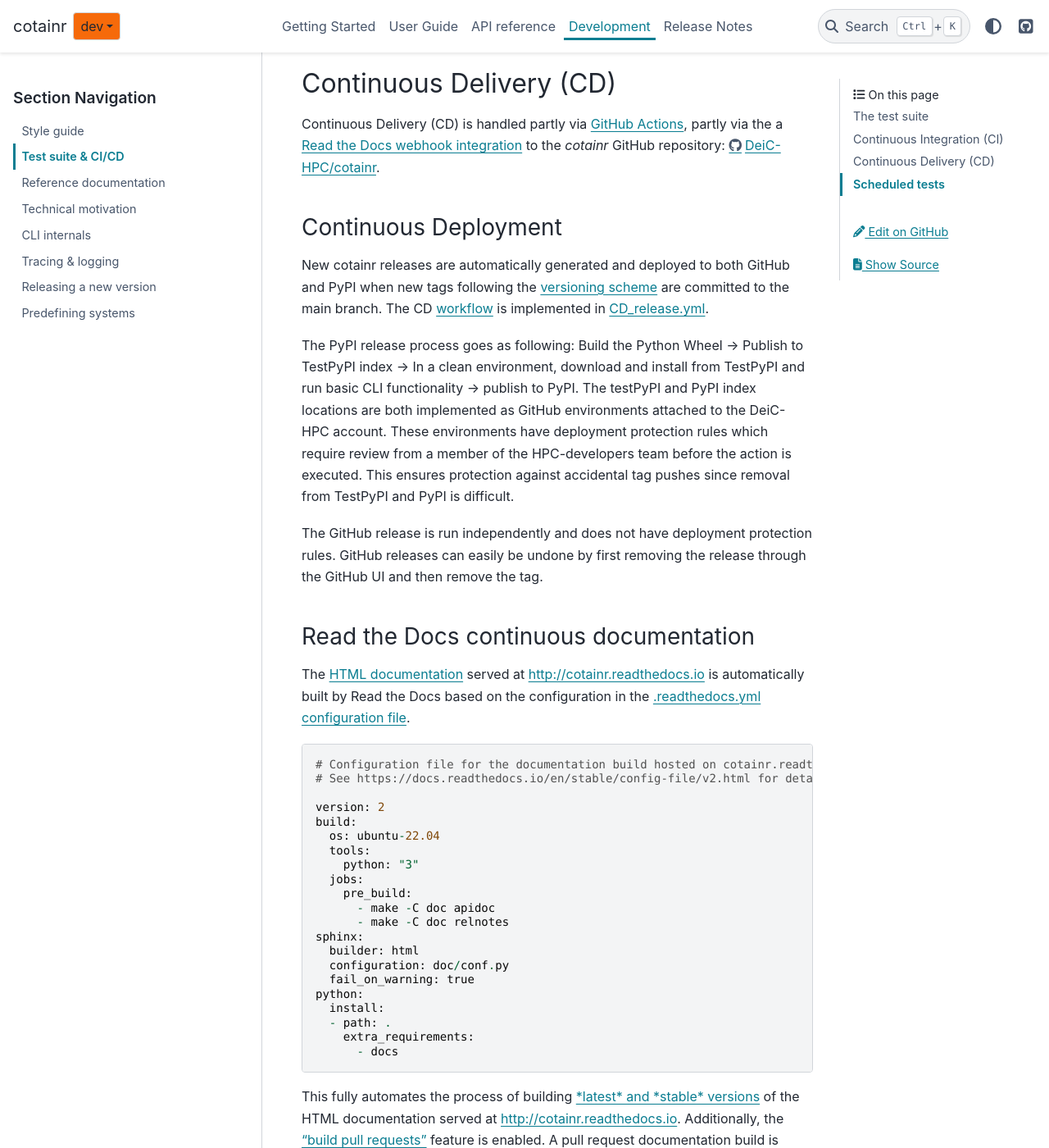
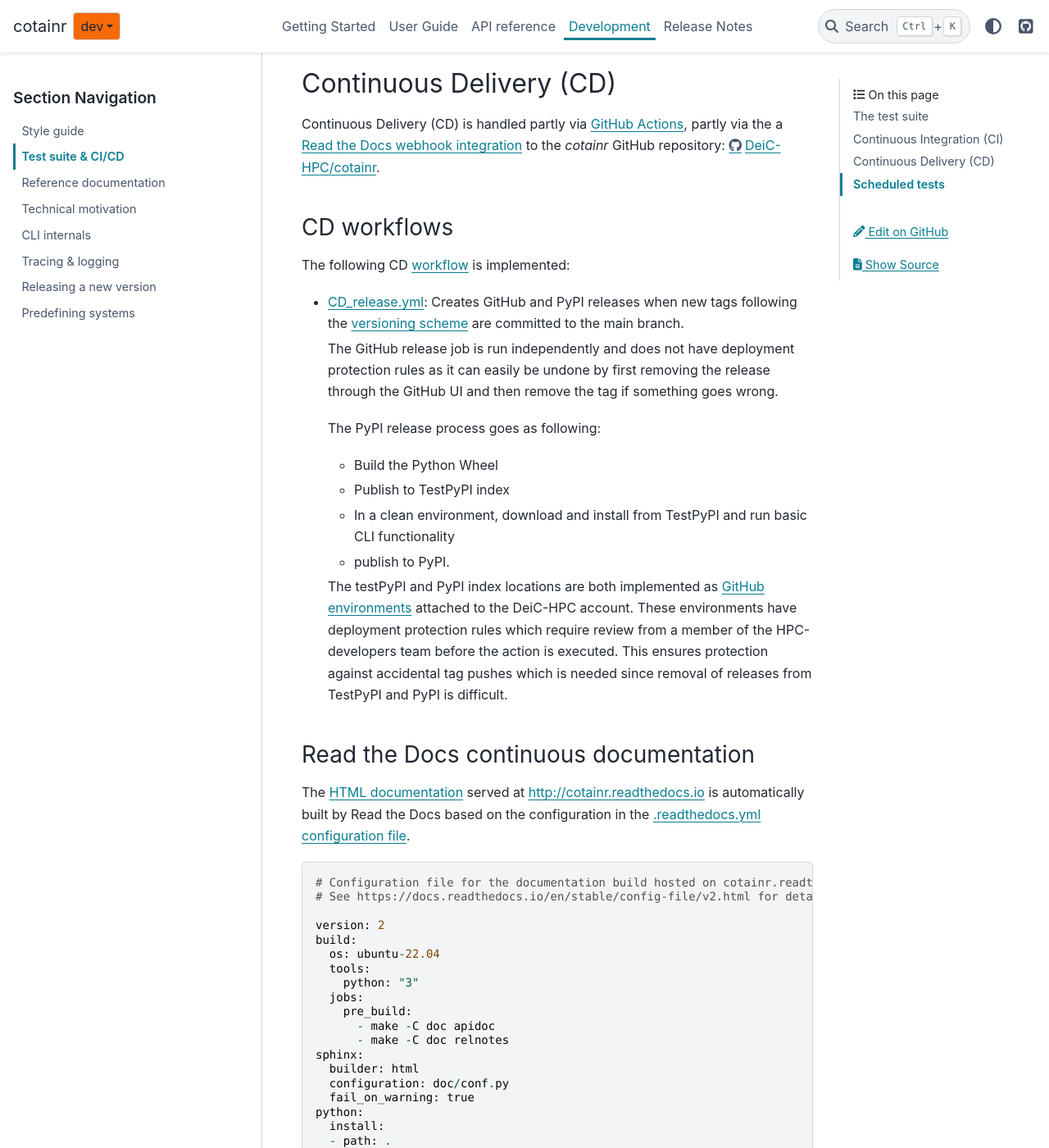
Before and after one commit to DeiC-HPC/cotainr, a Sphinx documentation site: the page built from doc/development/test_suite_ci_cd.rst, in a window 1280 px wide and 1400 px high, scrolled down 3454 px. Shown: the whole window at 82% size. Built offline with Sphinx 7.4.7 and the PyData theme 0.15.4, drawn with Linux system fonts in a browser that asks for light colours; pages that are not in the unit, such as notebooks, are missing from menus.

Commit message:
Update CD workflows

```diff
--- a/doc/development/test_suite_ci_cd.rst
+++ b/doc/development/test_suite_ci_cd.rst
@@ -92,17 +92,22 @@
 ------------------------
 Continuous Delivery (CD) is handled partly via `GitHub Actions <https://docs.github.com/en/actions>`_, partly via the a `Read the Docs webhook integration <https://docs.readthedocs.io/en/stable/continuous-deployment.html>`_ to the `cotainr` GitHub repository: https://github.com/DeiC-HPC/cotainr/.
 
-.. _continuous_deployment:
+CD workflows
+~~~~~~~~~~~~
+The following CD `workflow <https://docs.github.com/en/actions/using-workflows/about-workflows>`_ is implemented:
 
-Continuous Deployment
-~~~~~~~~~~~~~~~~~~~~~
-New cotainr releases are automatically generated and deployed to both GitHub and PyPI when new tags following the :ref:`versioning scheme <version-scheme>` are committed to the main branch.
-The CD `workflow <https://docs.github.com/en/actions/using-workflows/about-workflows>`_ is implemented in `CD_release.yml <https://github.com/DeiC-HPC/cotainr/actions/workflows/CD_release.yml>`_.
+- `CD_release.yml <https://github.com/DeiC-HPC/cotainr/actions/workflows/CD_release.yml>`_: Creates GitHub and PyPI releases when new tags following the :ref:`versioning scheme <version-scheme>` are committed to the main branch.
 
-The PyPI release process goes as following: Build the Python Wheel -> Publish to TestPyPI index -> In a clean environment, download and install from TestPyPI and run basic CLI functionality -> publish to PyPI. The testPyPI and PyPI index locations are both implemented as GitHub environments attached to the DeiC-HPC account. These environments have deployment protection rules which require review from a member of the HPC-developers team before the action is executed. This ensures protection against accidental tag pushes since removal from TestPyPI and PyPI is difficult.
+  The GitHub release job is run independently and does not have deployment protection rules as it can easily be undone by first removing the release through the GitHub UI and then remove the tag if something goes wrong.
 
-The GitHub release is run independently and does not have deployment protection rules. GitHub releases can easily be undone by first removing the release through the GitHub UI and then remove the tag.
+  The PyPI release process goes as following:
 
+  - Build the Python Wheel
+  - Publish to TestPyPI index
+  - In a clean environment, download and install from TestPyPI and run basic CLI functionality
+  - publish to PyPI.
+
+  The testPyPI and PyPI index locations are both implemented as `GitHub environments <https://docs.github.com/en/actions/managing-workflow-runs-and-deployments/managing-deployments/managing-environments-for-deployment>`_ attached to the DeiC-HPC account. These environments have deployment protection rules which require review from a member of the HPC-developers team before the action is executed. This ensures protection against accidental tag pushes which is needed since removal of releases from TestPyPI and PyPI is difficult.
 
 Read the Docs continuous documentation
 ~~~~~~~~~~~~~~~~~~~~~~~~~~~~~~~~~~~~~~
```
